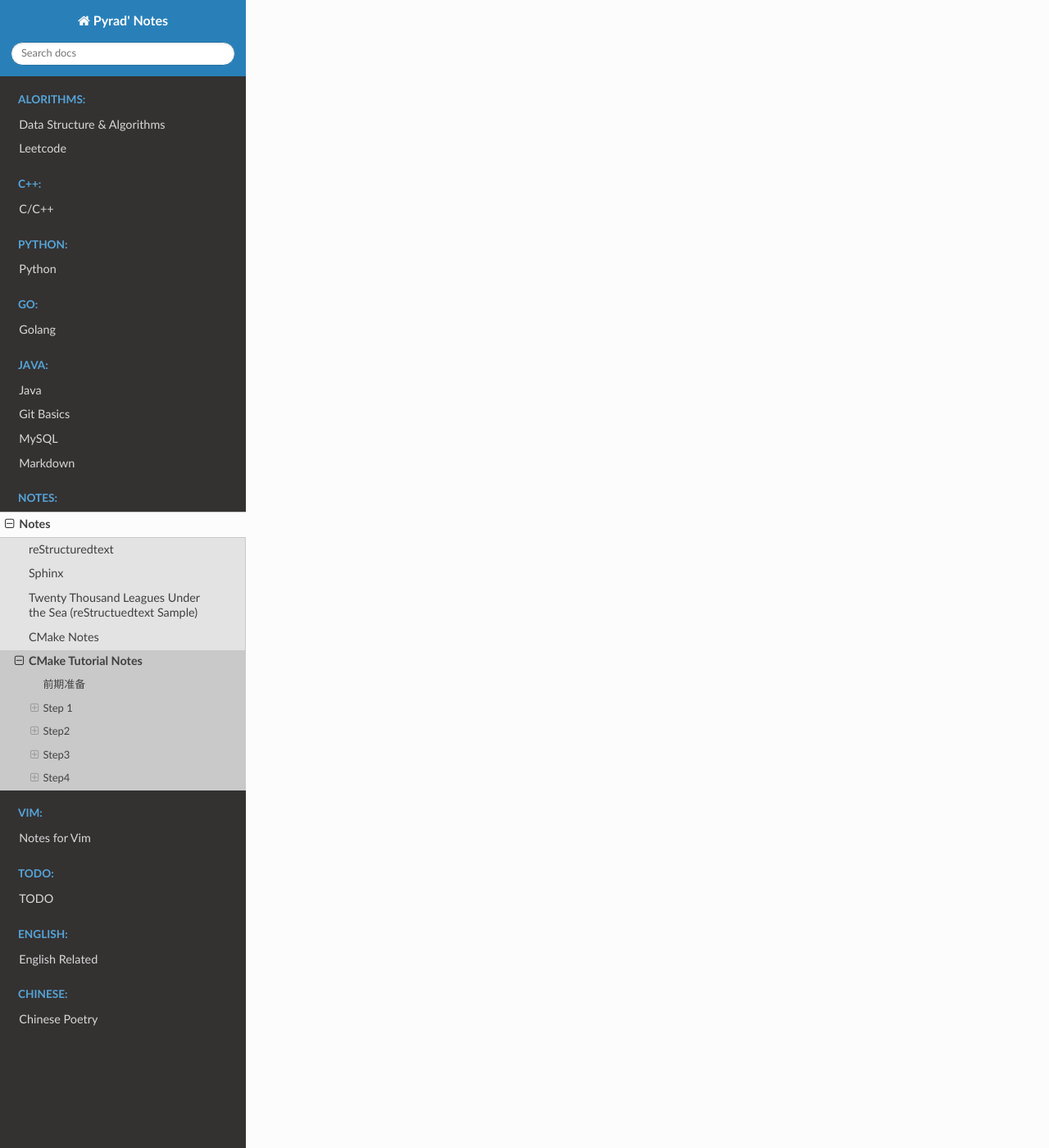
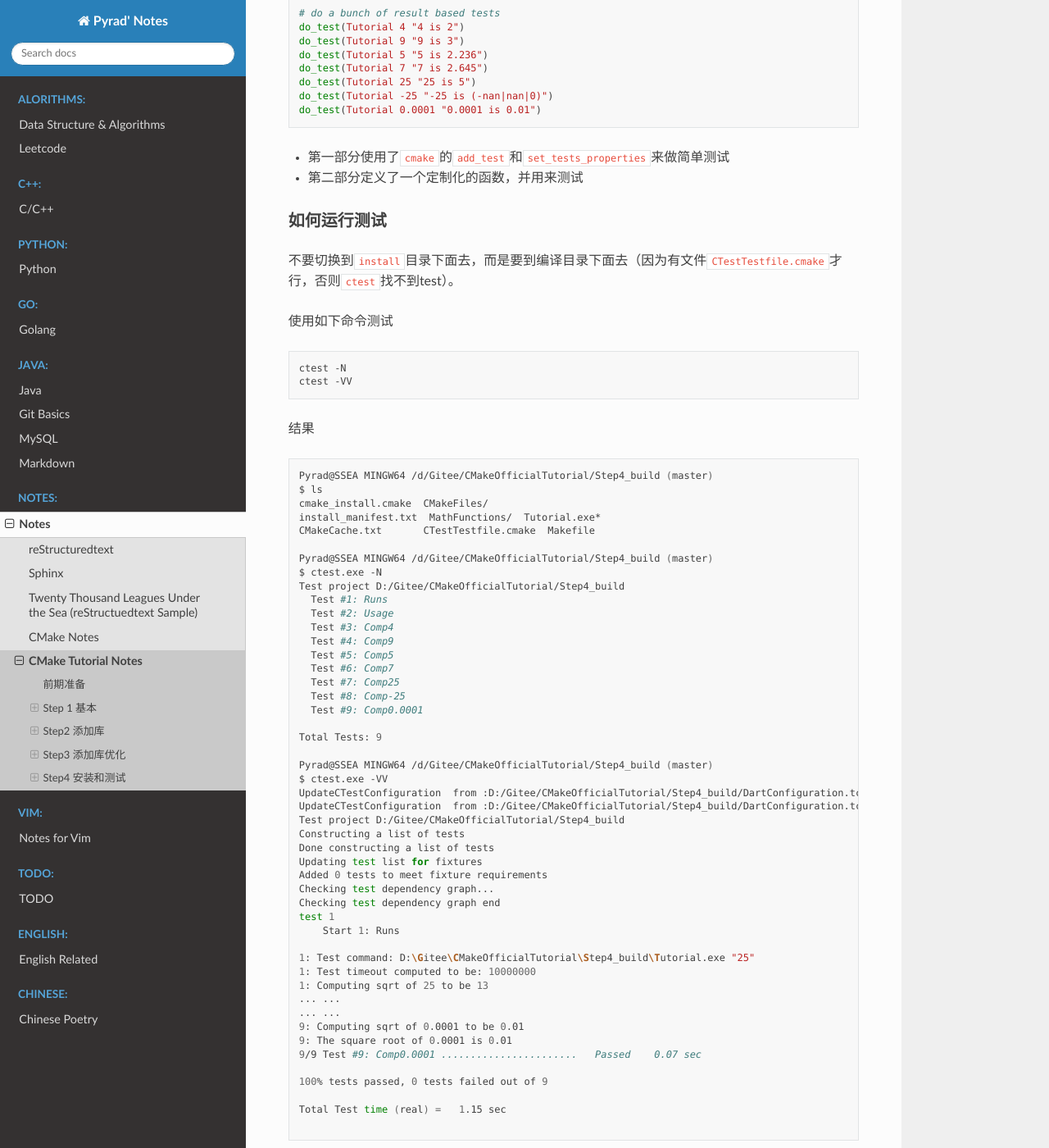
Before and after one commit to Pyrad/pyradnotes, a Sphinx documentation site: the page built from source/Notes/CMakeTutorialNotes.md, in a window 1280 px wide and 1400 px high, scrolled down 16149 px. Shown: the whole window at 82% size. Built offline with Sphinx 7.4.7 and the Read the Docs theme 2.0.0, drawn with Linux system fonts in a browser that asks for light colours; some of the changed text lies outside the part shown.

Commit message:
Finished 2nd part for Step4

````diff
--- a/source/Notes/CMakeTutorialNotes.md
+++ b/source/Notes/CMakeTutorialNotes.md
@@ -84,7 +84,7 @@ cmake <SRC_DIR> -G "Unix Makefiles"
 
 
 
-## Step 1
+## Step 1 基本
 
 教程第一节
 
@@ -291,7 +291,7 @@ MESSAGE(STATUS "[PYRAD] This is the SOURCE directory: " ${Tutorial_SOURCE_DIR})
 
 
 
-## Step2
+## Step2 添加库
 
 教程第二节
 
@@ -581,7 +581,7 @@ Usage: D:\Gitee\CMakeOfficialTutorial\Step2_build\Tutorial.exe number
 
 
 
-## Step3
+## Step3 添加库优化
 
 教程第三节
 
@@ -720,7 +720,7 @@ $ cmake --build .
 
 
 
-## Step4
+## Step4 安装和测试
 
 教程第四节
 
@@ -870,3 +870,110 @@ MyInstallPath/
 └───lib/
         libMathFunctions.a
 ```
+
+
+
+### 添加测试支持
+
+在top-level的`CMakeLists.txt`中添加如下的testing support
+
+```cmake
+enable_testing()
+
+# PART 1
+# does the application run
+add_test(NAME Runs COMMAND Tutorial 25)
+
+# does the usage message work?
+add_test(NAME Usage COMMAND Tutorial)
+set_tests_properties(Usage
+  PROPERTIES PASS_REGULAR_EXPRESSION "Usage:.*number"
+  )
+
+# PART 2
+# define a function to simplify adding tests
+function(do_test target arg result)
+  add_test(NAME Comp${arg} COMMAND ${target} ${arg})
+  set_tests_properties(Comp${arg}
+    PROPERTIES PASS_REGULAR_EXPRESSION ${result}
+    )
+endfunction()
+
+# do a bunch of result based tests
+do_test(Tutorial 4 "4 is 2")
+do_test(Tutorial 9 "9 is 3")
+do_test(Tutorial 5 "5 is 2.236")
+do_test(Tutorial 7 "7 is 2.645")
+do_test(Tutorial 25 "25 is 5")
+do_test(Tutorial -25 "-25 is (-nan|nan|0)")
+do_test(Tutorial 0.0001 "0.0001 is 0.01")
+```
+
+- 第一部分使用了`cmake`的`add_test`和`set_tests_properties`来做简单测试
+- 第二部分定义了一个定制化的函数，并用来测试
+
+
+
+### 如何运行测试
+
+不要切换到`install`目录下面去，而是要到编译目录下面去（因为有文件`CTestTestfile.cmake`才行，否则`ctest`找不到test）。
+
+使用如下命令测试
+
+```shell
+ctest -N
+ctest -VV
+```
+
+结果
+
+```shell
+Pyrad@SSEA MINGW64 /d/Gitee/CMakeOfficialTutorial/Step4_build (master)
+$ ls
+cmake_install.cmake  CMakeFiles/
+install_manifest.txt  MathFunctions/  Tutorial.exe*
+CMakeCache.txt       CTestTestfile.cmake  Makefile
+
+Pyrad@SSEA MINGW64 /d/Gitee/CMakeOfficialTutorial/Step4_build (master)
+$ ctest.exe -N
+Test project D:/Gitee/CMakeOfficialTutorial/Step4_build
+  Test #1: Runs
+  Test #2: Usage
+  Test #3: Comp4
+  Test #4: Comp9
+  Test #5: Comp5
+  Test #6: Comp7
+  Test #7: Comp25
+  Test #8: Comp-25
+  Test #9: Comp0.0001
+
+Total Tests: 9
+
+Pyrad@SSEA MINGW64 /d/Gitee/CMakeOfficialTutorial/Step4_build (master)
+$ ctest.exe -VV
+UpdateCTestConfiguration  from :D:/Gitee/CMakeOfficialTutorial/Step4_build/DartConfiguration.tcl
+UpdateCTestConfiguration  from :D:/Gitee/CMakeOfficialTutorial/Step4_build/DartConfiguration.tcl
+Test project D:/Gitee/CMakeOfficialTutorial/Step4_build
+Constructing a list of tests
+Done constructing a list of tests
+Updating test list for fixtures
+Added 0 tests to meet fixture requirements
+Checking test dependency graph...
+Checking test dependency graph end
+test 1
+    Start 1: Runs
+
+1: Test command: D:\Gitee\CMakeOfficialTutorial\Step4_build\Tutorial.exe "25"
+1: Test timeout computed to be: 10000000
+1: Computing sqrt of 25 to be 13
+... ...
+... ...
+9: Computing sqrt of 0.0001 to be 0.01
+9: The square root of 0.0001 is 0.01
+9/9 Test #9: Comp0.0001 .......................   Passed    0.07 sec
+
+100% tests passed, 0 tests failed out of 9
+
+Total Test time (real) =   1.15 sec
+
+```
````
